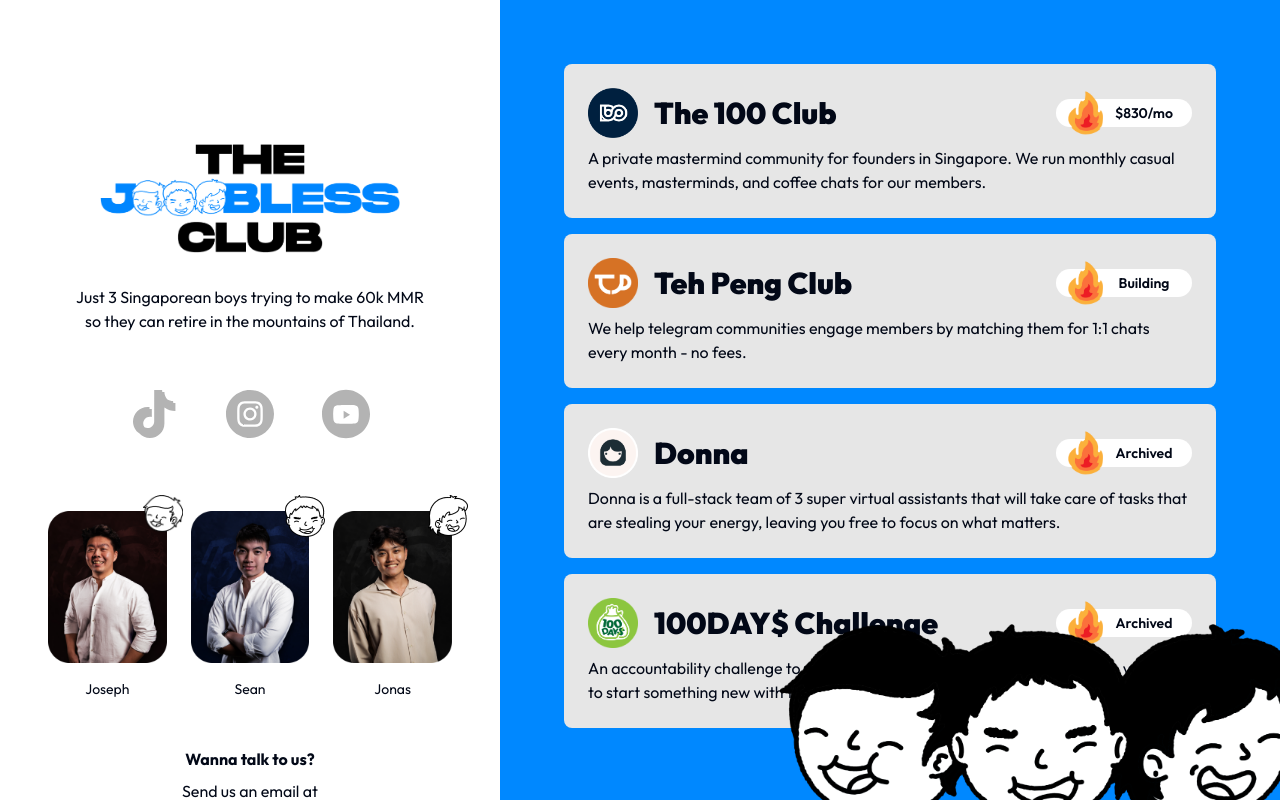
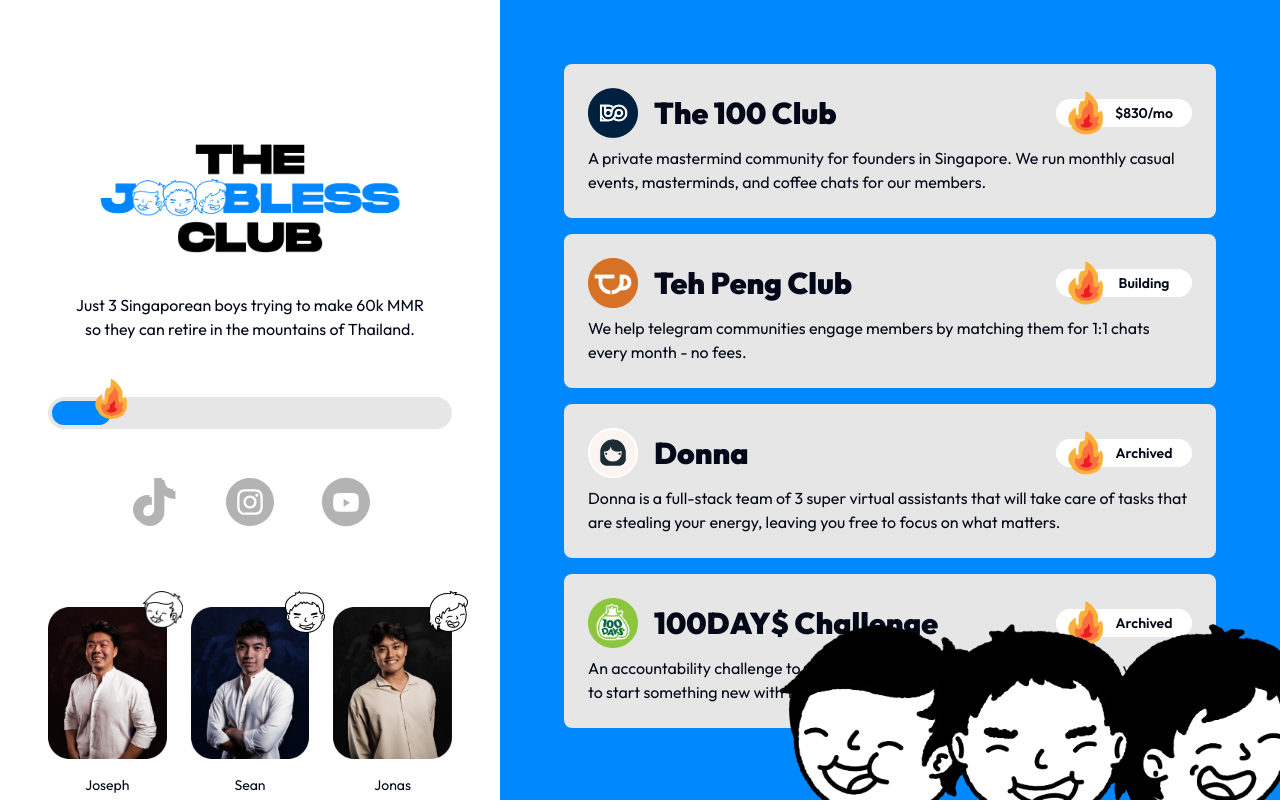
Before and after one commit to seantanyurong/jobless-club, a Next.js app: page / in a window 1280 px wide. Shown: the top 802 px of the page. Built offline with nearby package versions, Linux system fonts and the light colour scheme.

Commit message:
feature: add progress bar

```diff
--- a/app/page.tsx
+++ b/app/page.tsx
@@ -9,13 +9,24 @@ export default function Home() {
   return (
     <div className='flex flex-col lg:flex-row mx-auto'>
       <div className='flex flex-col shrink-0 lg:w-[400px] xl:w-[500px] p-8 py-12 lg:p-12'>
-        <div className='lg:grow lg:pt-24 space-y-4 lg:space-y-8'>
-          <Image src='/images/logo.png' width={300} height={200} alt='logo' className='mx-auto mb-8' priority />
+        <div className='lg:grow lg:pt-24 space-y-8 lg:space-y-10'>
+          <Image src='/images/logo.png' width={300} height={200} alt='logo' className='mx-auto' priority />
           <p className='text-center max-w-lg mx-auto'>
             <Balancer>
               Just 3 Singaporean boys trying to make 60k MMR so they can retire in the mountains of Thailand.
             </Balancer>
           </p>
+          <div className='w-full bg-secondary rounded-full translate-y-1/2 p-1'>
+            <div className='relative bg-primary text-xs md:text-sm font-semibold text-white text-center p-3 leading-none rounded-full w-[15%]'>
+              <Image
+                src='/images/fire-drawing.png'
+                width={32}
+                height={32}
+                alt='fire'
+                className='absolute right-0 translate-x-1/2 bottom-1/4'
+              />
+            </div>
+          </div>
           <div className='flex items-center justify-center space-x-12'>
             <Link href={'https://www.tiktok.com/@thejoblessclub?_t=8oeLDQhDjdm'}>
               <svg
```
